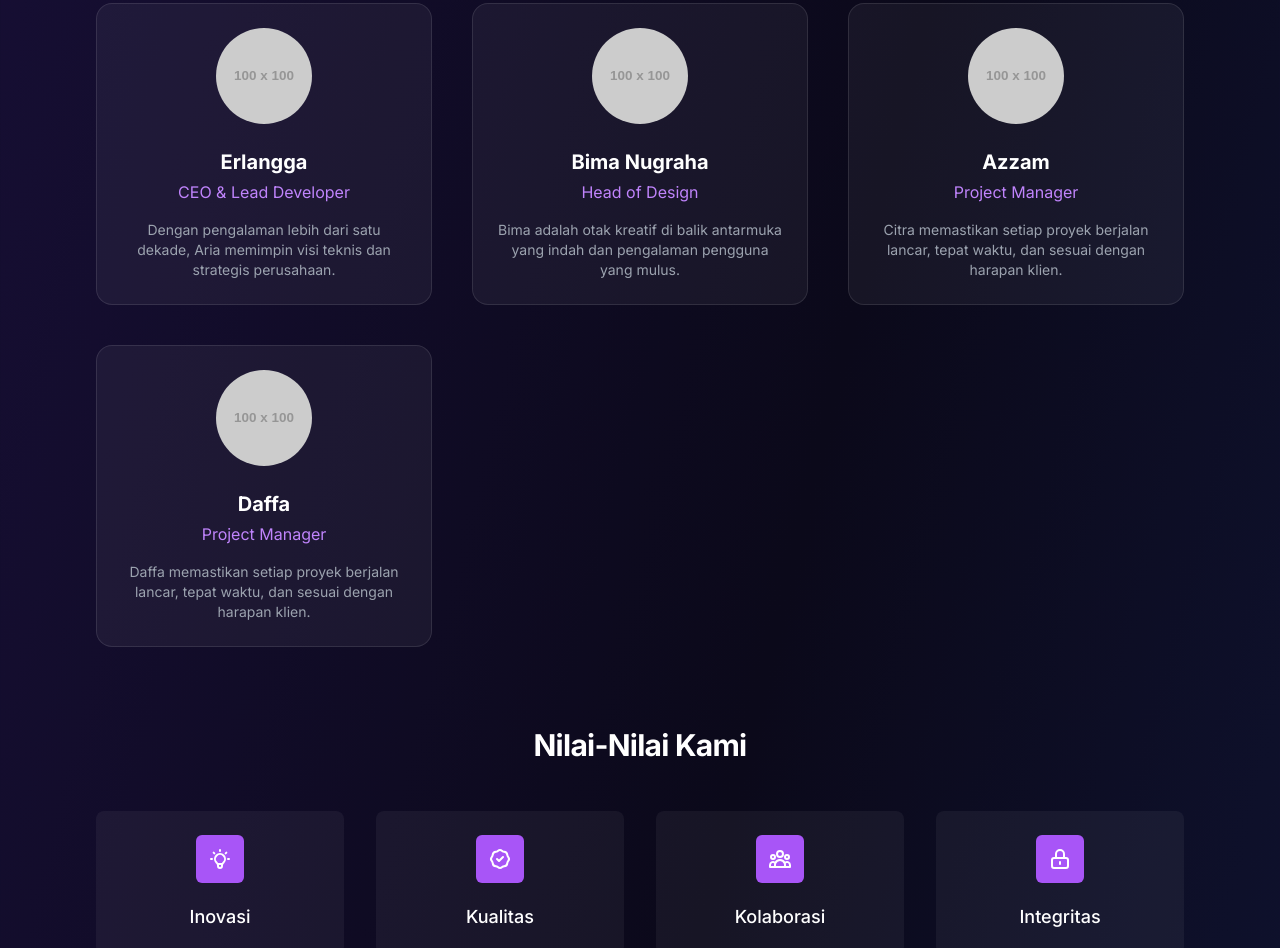
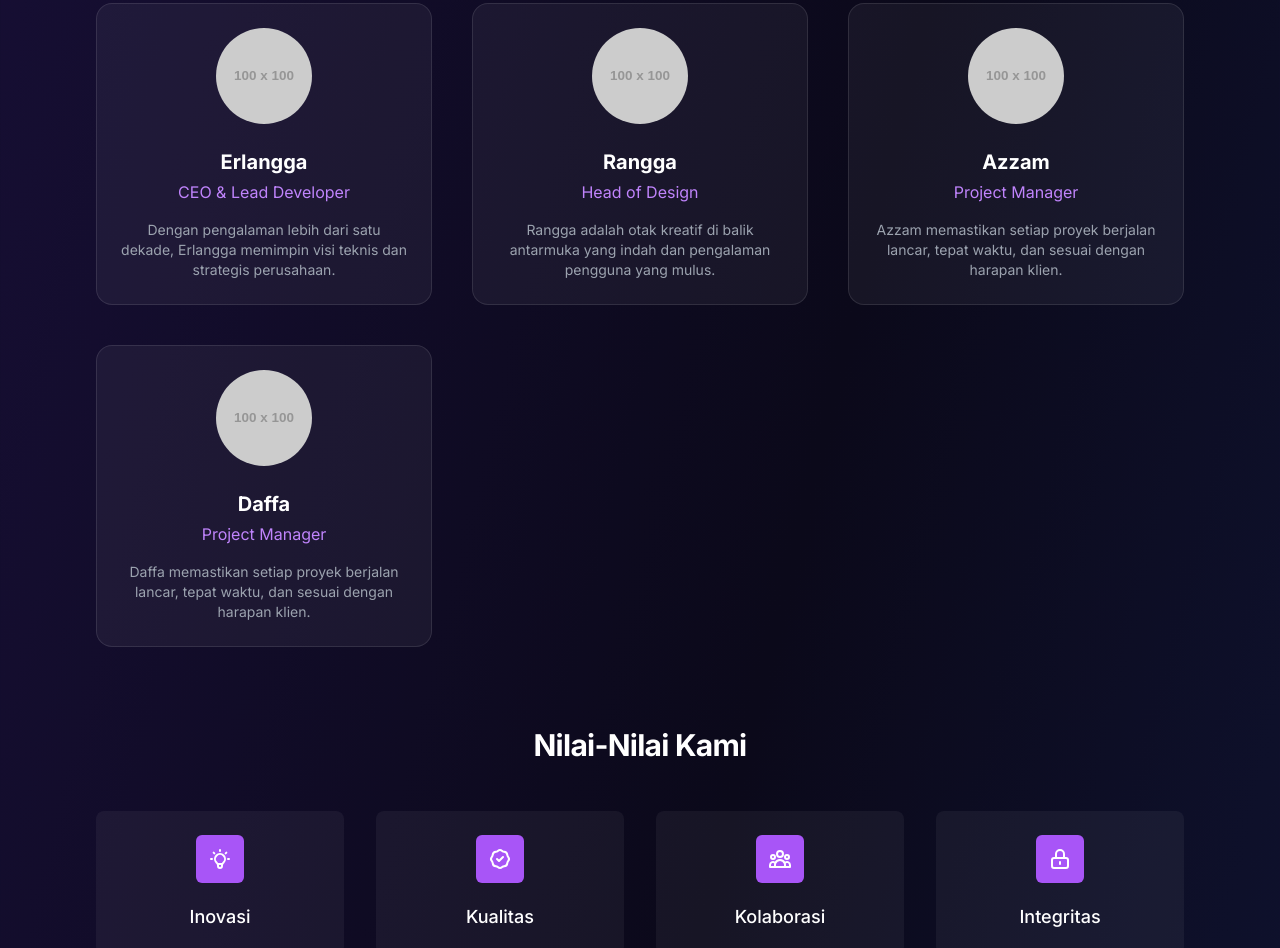
Before and after one commit to xue-yuki/xipplg5_03_studiocode, a plain HTML site: page index.html in a window 1280 px wide. Shown: the part 1443-2391 px from the top of the page. Drawn offline with nearby package versions, Linux system fonts and the light colour scheme; placeholder pictures from the web are drawn by us.

Commit message:
Update index.html

```diff
--- a/index.html
+++ b/index.html
@@ -437,19 +437,19 @@
                             <img class="w-24 h-24 rounded-full mx-auto" src="https://placehold.co/100x100/3B82F6/FFFFFF?text=AV" alt="Foto profil Aria Vesta" onerror="this.onerror=null;this.src='https://placehold.co/100x100/3B82F6/FFFFFF?text=AV';">
                             <h3 class="mt-6 text-xl font-semibold text-white">Erlangga</h3>
                             <p class="mt-1 text-purple-400">CEO & Lead Developer</p>
-                            <p class="mt-4 text-gray-400 text-sm">Dengan pengalaman lebih dari satu dekade, Aria memimpin visi teknis dan strategis perusahaan.</p>
+                            <p class="mt-4 text-gray-400 text-sm">Dengan pengalaman lebih dari satu dekade, Erlangga memimpin visi teknis dan strategis perusahaan.</p>
                         </div>
                         <div class="card-3d bg-white/5 border border-white/10 rounded-2xl p-6 text-center">
                             <img class="w-24 h-24 rounded-full mx-auto" src="https://placehold.co/100x100/A855F7/FFFFFF?text=BN" alt="Foto profil Bima Nugraha" onerror="this.onerror=null;this.src='https://placehold.co/100x100/A855F7/FFFFFF?text=BN';">
-                            <h3 class="mt-6 text-xl font-semibold text-white">Bima Nugraha</h3>
+                            <h3 class="mt-6 text-xl font-semibold text-white">Rangga</h3>
                             <p class="mt-1 text-purple-400">Head of Design</p>
-                            <p class="mt-4 text-gray-400 text-sm">Bima adalah otak kreatif di balik antarmuka yang indah dan pengalaman pengguna yang mulus.</p>
+                            <p class="mt-4 text-gray-400 text-sm">Rangga adalah otak kreatif di balik antarmuka yang indah dan pengalaman pengguna yang mulus.</p>
                         </div>
                         <div class="card-3d bg-white/5 border border-white/10 rounded-2xl p-6 text-center">
                             <img class="w-24 h-24 rounded-full mx-auto" src="https://placehold.co/100x100/10B981/FFFFFF?text=CL" alt="Foto profil Citra Lestari" onerror="this.onerror=null;this.src='https://placehold.co/100x100/10B981/FFFFFF?text=CL';">
                             <h3 class="mt-6 text-xl font-semibold text-white">Azzam</h3>
                             <p class="mt-1 text-purple-400">Project Manager</p>
-                            <p class="mt-4 text-gray-400 text-sm">Citra memastikan setiap proyek berjalan lancar, tepat waktu, dan sesuai dengan harapan klien.</p>
+                            <p class="mt-4 text-gray-400 text-sm">Azzam memastikan setiap proyek berjalan lancar, tepat waktu, dan sesuai dengan harapan klien.</p>
                         </div>
                         <div class="card-3d bg-white/5 border border-white/10 rounded-2xl p-6 text-center">
                             <img class="w-24 h-24 rounded-full mx-auto" src="https://placehold.co/100x100/10B981/FFFFFF?text=CL" alt="Foto profil Citra Lestari" onerror="this.onerror=null;this.src='https://placehold.co/100x100/10B981/FFFFFF?text=CL';">
```
